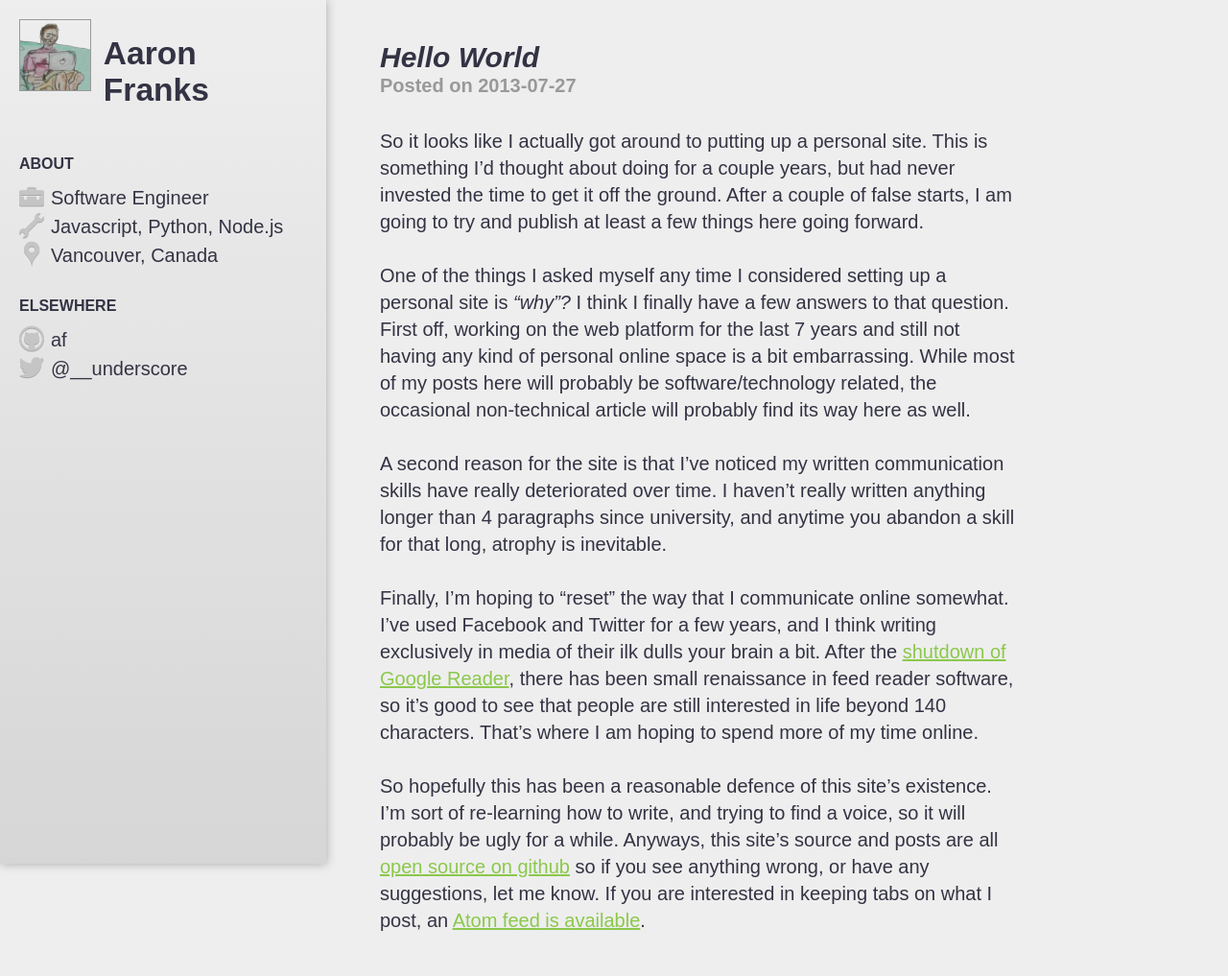
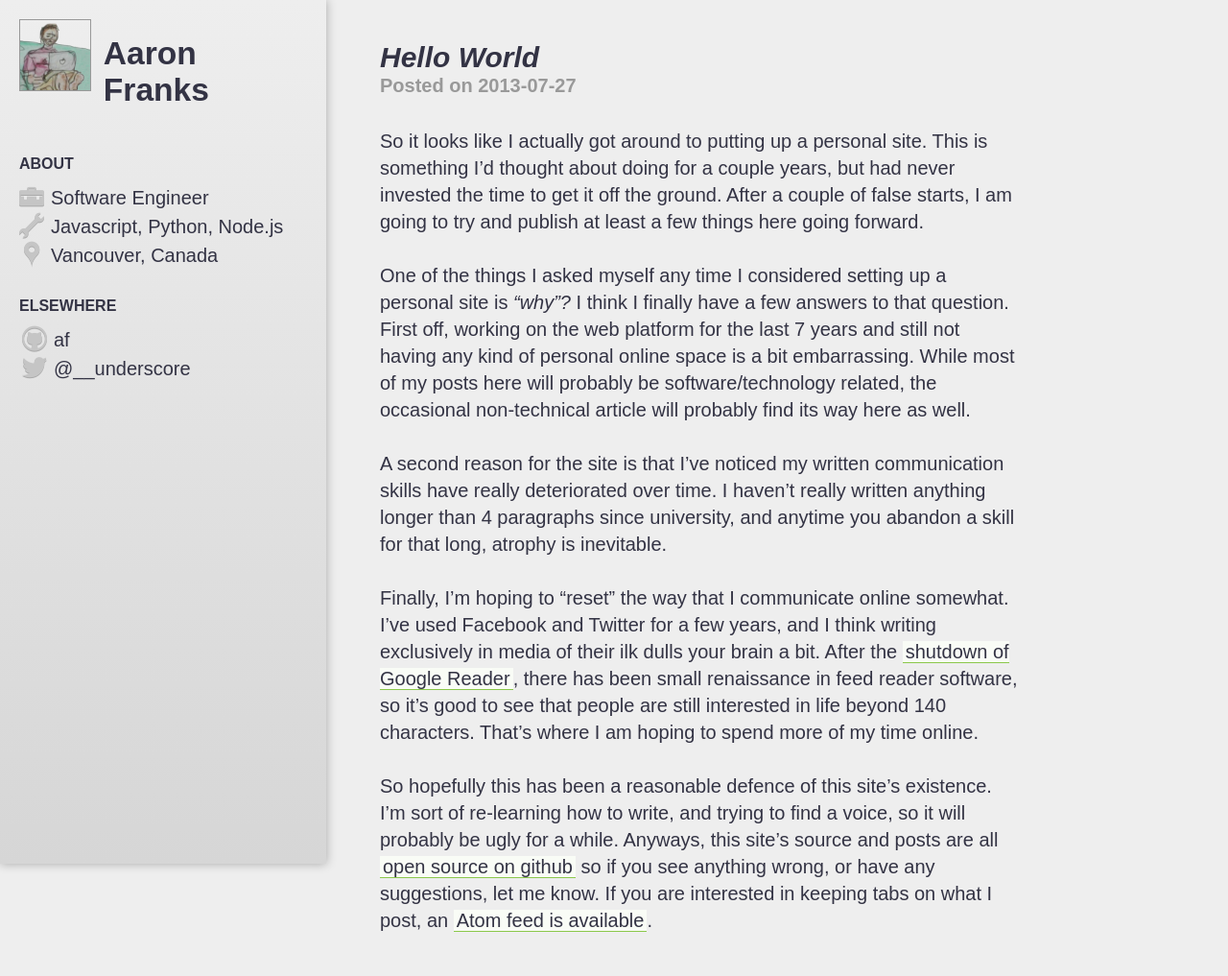
Before and after one commit to af/af.github.com, a Jekyll site: the page built from _posts/2013-07-27-hello-world.md, in a window 1280 px wide. Shown: the whole page at 96% size. Built offline with Jekyll 4.4.1, drawn with Linux system fonts in a browser that asks for light colours; some web fonts are replaced.

Commit message:
Styling for links.

```diff
--- a/css/main.css
+++ b/css/main.css
@@ -14,10 +14,16 @@ p {
 }
 a,
 a.visited {
-  color: #8bc84b;
+  color: inherit;
+  text-decoration: none;
+  background: #f9fcf6;
+  padding: 0 3px;
+  border-bottom: 1px solid #8bc84b;
+  transition: border-width 0.3s;
 }
 a:hover {
-  color: #6fa933;
+  background: #f1f8e9;
+  border-width: 3px;
 }
 body {
   font-family: 'Fanwood Text', sans-serif;
@@ -69,19 +75,21 @@ body > header ul {
   padding: 0;
   list-style-type: none;
 }
-.work,
-.tools,
-.location,
-.github,
-.twitter {
+body > header .work,
+body > header .tools,
+body > header .location,
+body > header .github,
+body > header .twitter {
   color: inherit;
   text-decoration: none;
+  border: none;
+  background: none;
 }
-.work:before,
-.tools:before,
-.location:before,
-.github:before,
-.twitter:before {
+body > header .work:before,
+body > header .tools:before,
+body > header .location:before,
+body > header .github:before,
+body > header .twitter:before {
   display: inline-block;
   width: 1em;
   position: relative;
@@ -96,19 +104,19 @@ body > header ul {
   color: #c5c5c5;
   -webkit-font-smoothing: antialiased;
 }
-.work:before {
+body > header .work:before {
   content: "\21";
 }
-.tools:before {
+body > header .tools:before {
   content: "\22";
 }
-.location:before {
+body > header .location:before {
   content: "\25";
 }
-.twitter:before {
+body > header .twitter:before {
   content: "\23";
 }
-.github:before {
+body > header .github:before {
   content: "\24";
 }
 .hp_canvas_wrap {
```
Also changed, not shown: css/main.styl (+39 -30 lines).
